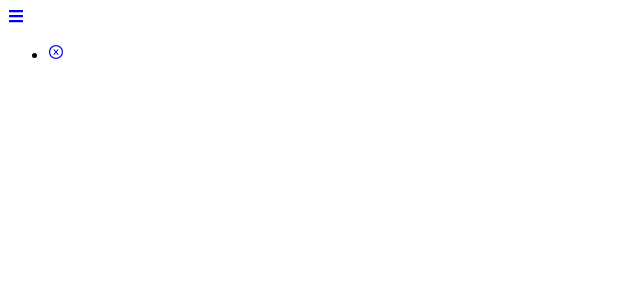
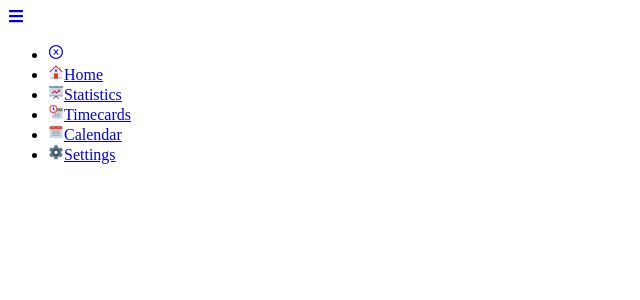
Before and after one commit to ReddPhoenix/react-sidebar-component-1, a React (Create React App) app: page / in a window 1280 px wide. Shown: the top 300 px of the page, without its empty margins (0-640 px from the left). Built offline with nearby package versions, Linux system fonts and the light colour scheme.

Commit message:
SidebarData mapped to Navbar

```diff
--- a/src/Components/Navbar.jsx
+++ b/src/Components/Navbar.jsx
@@ -2,6 +2,7 @@
 import { Link } from 'react-router-dom';
 import * as FaIcons from 'react-icons/fa';
 import * as AiIcons from 'react-icons/ai';
+import { SidebarData } from './SidebarData';
 
 function Navbar() {
     const [sidebar, setSidebar] = useState(false)
@@ -23,6 +24,16 @@
                             <AiIcons.AiOutlineCloseCircle />
                         </Link>
                     </li>
+                    {SidebarData.map((item, index) => {
+                        return (
+                            <li key={index} className={item.contentName}>
+                                <Link to={item.path}>
+                                    {item.icon}
+                                    <span>{item.title}</span>
+                                </Link>
+                            </li>
+                        )
+                    })}
                 </ul>
             </nav>
         </>
--- a/src/Components/SidebarData.jsx
+++ b/src/Components/SidebarData.jsx
@@ -6,30 +6,30 @@
         title: 'Home',
         path: '/',
         icon: <FcIcons.FcHome />,
-        cName: 'nav-text'
+        contentName: 'nav-text'
     },
     {
         title: 'Statistics',
         path: '/statistics',
         icon: <FcIcons.FcStatistics />,
-        cName: 'nav-text'
+        contentName: 'nav-text'
     },
     {
         title: 'Timecards',
         path: '/timecards',
         icon: <FcIcons.FcOvertime />,
-        cName: 'nav-text'
+        contentName: 'nav-text'
     },
     {
         title: 'Calendar',
         path: '/calendar',
         icon: <FcIcons.FcCalendar />,
-        cName: 'nav-text'
+        contentName: 'nav-text'
     },
     {
         title: 'Settings',
         path: '/settings',
         icon: <FcIcons.FcSettings />,
-        cName: 'nav-text'
+        contentName: 'nav-text'
     }
 ]
```
